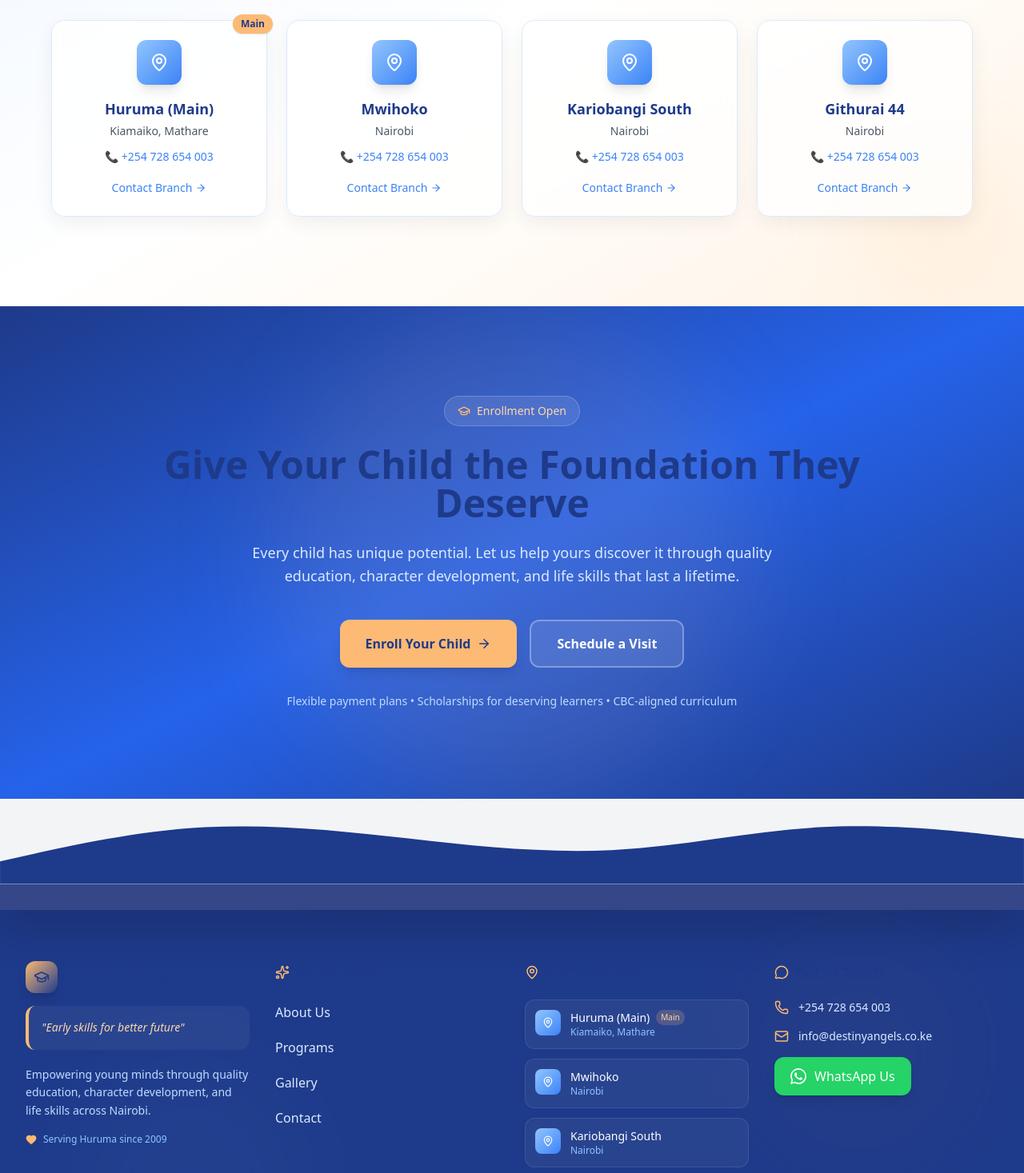
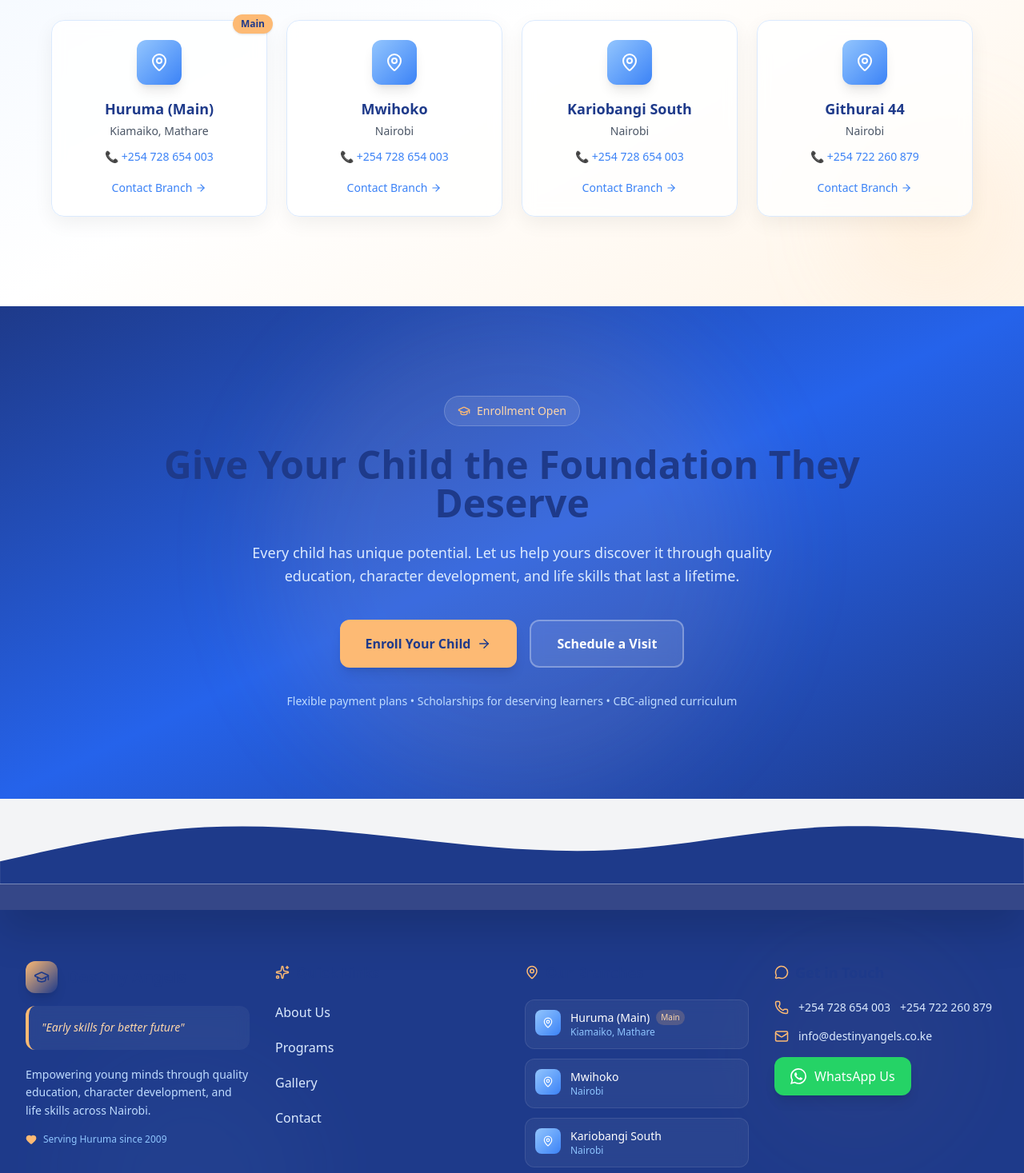
Before and after one commit to githinji12/destiny-angels-school, a Next.js app: page /programs in a window 1280 px wide. Shown: the part 6118-7585 px from the top of the page at 80% size. Built offline with nearby package versions, Linux system fonts and the light colour scheme.

Commit message:
Updated Githurai branch contact number

```diff
--- a/app/contact/page.tsx
+++ b/app/contact/page.tsx
@@ -65,7 +65,7 @@ const branches = [
   {
     name: "Githurai 44",
     address: "Githurai 44, Nairobi",
-    phone: "+254 728 654 003",
+    phone: "+254 722 260 879",
     icon: MapPin,
   },
 ];
--- a/app/programs/page.tsx
+++ b/app/programs/page.tsx
@@ -717,7 +717,9 @@ export default function ProgramsPage() {
                   </motion.div>
                   <h3 className="font-bold text-blue-900 text-lg mb-1">{branch.name}</h3>
                   <p className="text-gray-600 text-sm mb-3">{branch.location}</p>
-                  <p className="text-blue-700 text-sm font-medium mb-4">📞 +254 728 654 003</p>
+                  <p className="text-blue-700 text-sm font-medium mb-4">
+                     📞 {branch.name === "Githurai 44" ? "+254 722 260 879" : "+254 728 654 003"}
+                  </p>
                   <span className="inline-flex items-center gap-1 text-sm font-medium text-blue-700 group-hover:text-peach-600 transition-colors">
                     Contact Branch
                     <ArrowRight size={14} className="group-hover:translate-x-1 transition-transform" />
--- a/components/Footer.tsx
+++ b/components/Footer.tsx
@@ -238,6 +238,7 @@ export function Footer() {
                   <Phone size={18} className="text-peach-300 shrink-0" />
                 </motion.div>
                 <span className="text-sm">+254 728 654 003</span>
+                <span className="text-sm">+254 722 260 879</span>
               </motion.a>
 
               <motion.a
```
